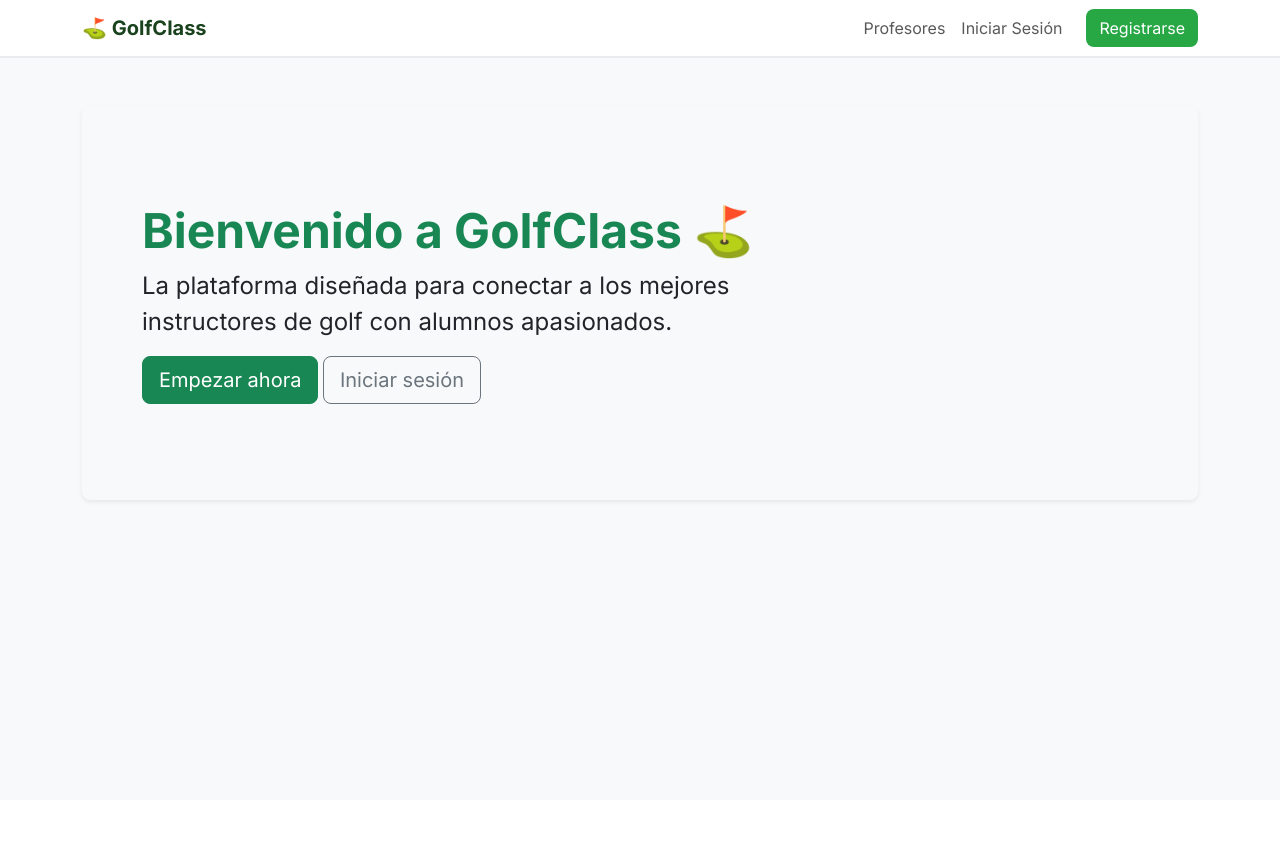
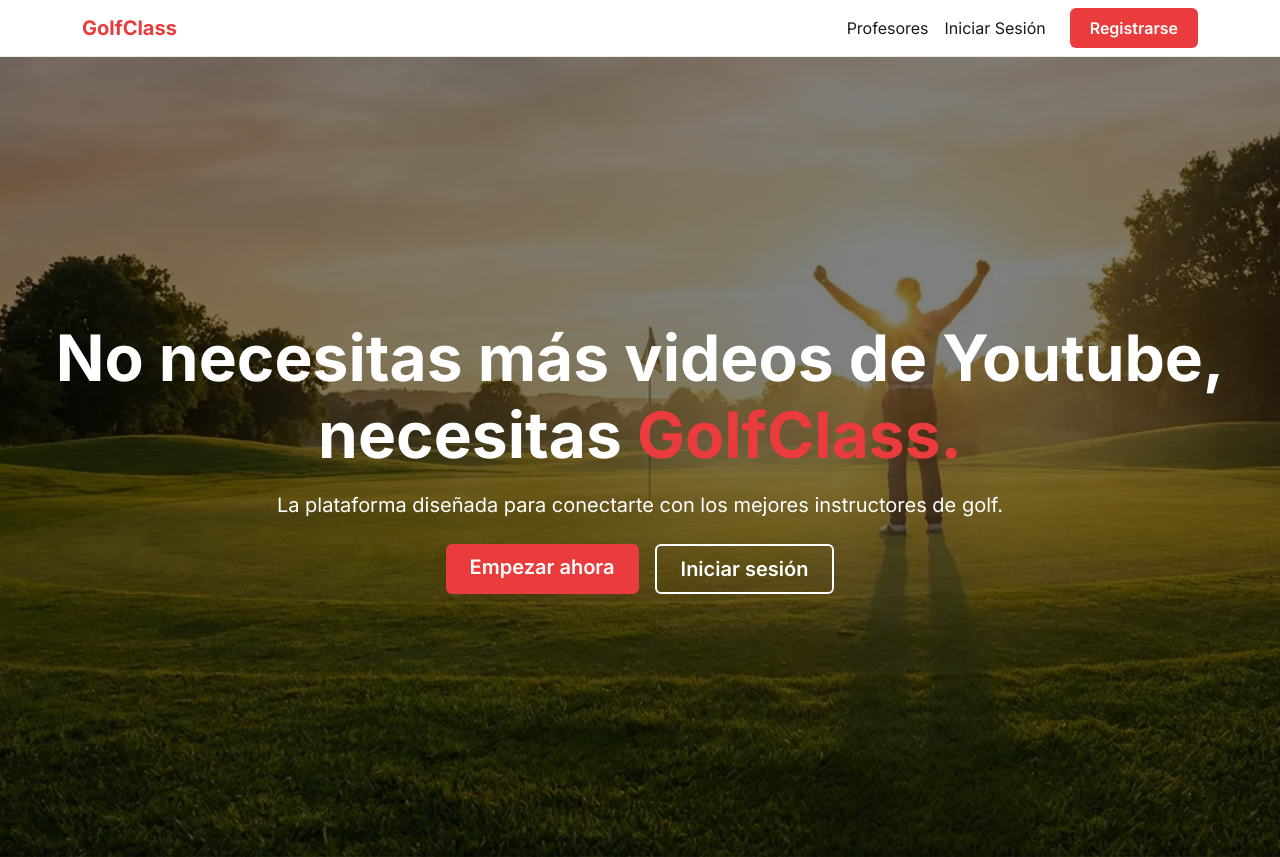
Before and after one commit to ChristianRodes/GolfClass, a PHP site: page /index.php in a window 1280 px wide. Before the commit the page ends 503 px from the top, so only its background shows below. Run offline with PHP 8.4, Linux system fonts and the light colour scheme.

Commit message:
Header Optimizado

```diff
--- a/includes/header.php
+++ b/includes/header.php
@@ -11,19 +11,89 @@
     <title>GolfClass - Reserva tus clases</title>
     <link href="https://cdn.jsdelivr.net/npm/bootstrap@5.3.0/dist/css/bootstrap.min.css" rel="stylesheet">
     <link href="https://fonts.googleapis.com/css2?family=Inter:wght@400;600;700&display=swap" rel="stylesheet">
-    <style>
-        body { font-family: 'Inter', sans-serif; background-color: #f8f9fa; }
-        .navbar { background-color: #ffffff; border-bottom: 2px solid #e9ecef; }
-        .navbar-brand { font-weight: 700; color: #1a431d !important; }
-        .btn-golf { background-color: #28a745; color: white; border-radius: 8px; }
-        .btn-golf:hover { background-color: #218838; color: white; }
-    </style>
+<style>
+    :root {
+        --golf-red: #ea3c3c; /* El rojo estilo Skillest */
+        --golf-red-hover: #d12e2e;
+        --golf-dark: #1a1a1a;
+    }
+
+    body {
+        font-family: 'Inter', sans-serif;
+        background-color: #f8f9fa;
+    }
+
+    .navbar {
+        background-color: #ffffff;
+        border-bottom: 1px solid #eaeaea;
+        position: sticky;
+        top: 0;
+        z-index: 100;
+    }
+
+    /* Logo oscuro con un toque rojo opcional */
+    .navbar-brand {
+        font-weight: 700;
+        color: var(--golf-dark) !important;
+    }
+
+    /* Nuestro botón principal personalizado */
+    .btn-golf {
+        background-color: var(--golf-red);
+        color: white;
+        border-radius: 6px;
+        font-weight: 600;
+        border: none;
+        padding: 8px 20px;
+    }
+
+    .btn-golf:hover {
+        background-color: var(--golf-red-hover);
+        color: white;
+    }
+
+    /* Clase para textos destacados */
+    .text-golf {
+        color: var(--golf-red) !important;
+    }
+
+    /* Botón outline blanco */
+    .btn-outline-white {
+        color: white;
+        border: 2px solid white;
+        background-color: transparent;
+        font-weight: 600;
+        border-radius: 6px;
+    }
+
+    .btn-outline-white:hover {
+        color: var(--golf-red);
+        background-color: white;
+        border-color: white;
+    }
+
+    .navbar-nav .nav-link {
+        color: var(--golf-dark) !important;
+    }
+
+    .navbar-nav .nav-link:hover {
+        color: var(--golf-red) !important;
+    }
+
+    .navbar-toggler {
+        border-color: var(--golf-dark);
+    }
+
+    .navbar-toggler-icon {
+        filter: none;
+    }
+</style>
 </head>
 <body>
 
-<nav class="navbar navbar-expand-lg sticky-top mb-4">
+<nav class="navbar navbar-expand-lg sticky-top">
     <div class="container">
-        <a class="navbar-brand" href="/GolfClass/index.php">⛳ GolfClass</a>
+        <a class="navbar-brand text-golf" href="/GolfClass/index.php">GolfClass</a>
         <button class="navbar-toggler" type="button" data-bs-toggle="collapse" data-bs-target="#navbarNav">
             <span class="navbar-toggler-icon"></span>
         </button>
--- a/index.php
+++ b/index.php
@@ -1,34 +1,32 @@
 <?php
-// 1. Incluimos el header que ya tiene el session_start() y el menú dinámico
 include 'includes/header.php';
 ?>
 
-<div class="container mt-5">
-    <div class="p-5 mb-4 bg-light rounded-3 shadow-sm">
-        <div class="container-fluid py-5">
-            <h1 class="display-5 fw-bold text-success">Bienvenido a GolfClass ⛳</h1>
-            <p class="col-md-8 fs-4">
-                La plataforma diseñada para conectar a los mejores instructores de golf con alumnos apasionados.
-                <?php if(isset($_SESSION['user_name'])): ?>
-                    ¡Hola de nuevo, <strong><?php echo $_SESSION['user_name']; ?></strong>!
-                <?php endif; ?>
-            </p>
+<div class="hero-section" style="background: linear-gradient(rgba(0,0,0,0.5), rgba(0,0,0,0.5)), url('assets/img/header.webp') center/cover no-repeat; min-height: 100vh; display: flex; align-items: center; justify-content: center;">
+    <div class="container-fluid py-5 text-center">
+        <h1 class="display-3 fw-bold text-white mb-3">No necesitas más videos de Youtube, necesitas <span class="text-golf">GolfClass.</span></h1>
+        <p class="col-md-8 mx-auto fs-5 text-white mb-4">
+            La plataforma diseñada para conectarte con los mejores instructores de golf.
+            <?php if(isset($_SESSION['user_name'])): ?>
+                <br><br>¡Hola de nuevo, <strong class="text-white"><?php echo $_SESSION['user_name']; ?></strong>!
+            <?php endif; ?>
+        </p>
 
+        <div class="d-flex justify-content-center gap-3">
             <?php if(!isset($_SESSION['user_id'])): ?>
-                <a href="pages/auth/register.php" class="btn btn-success btn-lg">Empezar ahora</a>
-                <a href="pages/auth/login.php" class="btn btn-outline-secondary btn-lg">Iniciar sesión</a>
+                <a href="pages/auth/register.php" class="btn btn-golf btn-lg px-4">Empezar ahora</a>
+                <a href="pages/auth/login.php" class="btn btn-outline-white btn-lg px-4">Iniciar sesión</a>
             <?php else: ?>
-                <a href="#" class="btn btn-success btn-lg">Explorar Profesores</a>
+                <a href="#" class="btn btn-golf btn-lg px-4">Explorar Profesores</a>
             <?php endif; ?>
         </div>
     </div>
 </div>
 
 <?php
-// 2. Aquí iría el catálogo de profesores
+// include 'includes/footer.php';
 ?>
 
 <script src="https://cdn.jsdelivr.net/npm/bootstrap@5.3.0/dist/js/bootstrap.bundle.min.js"></script>
-
 </body>
 </html>
```
Also changed, not shown: assets/img/Header.webp (added).
